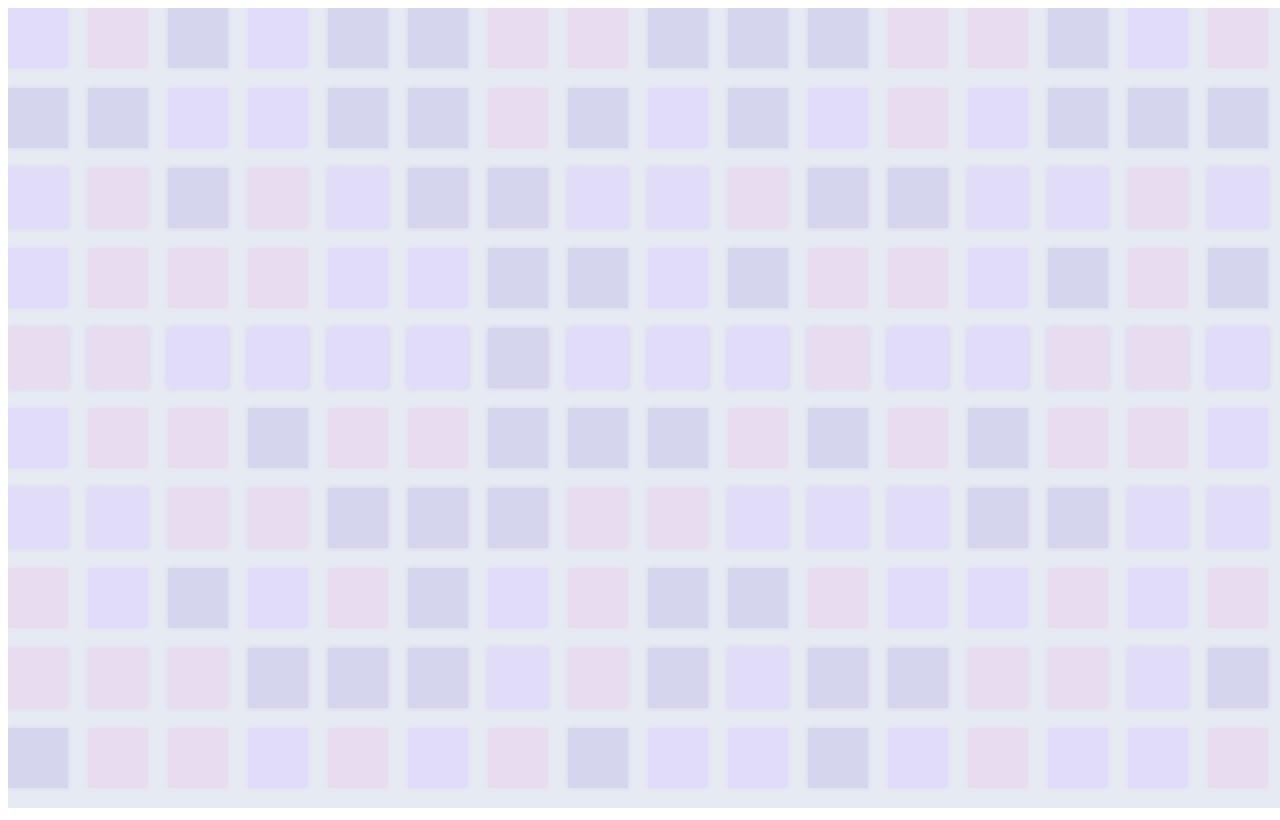
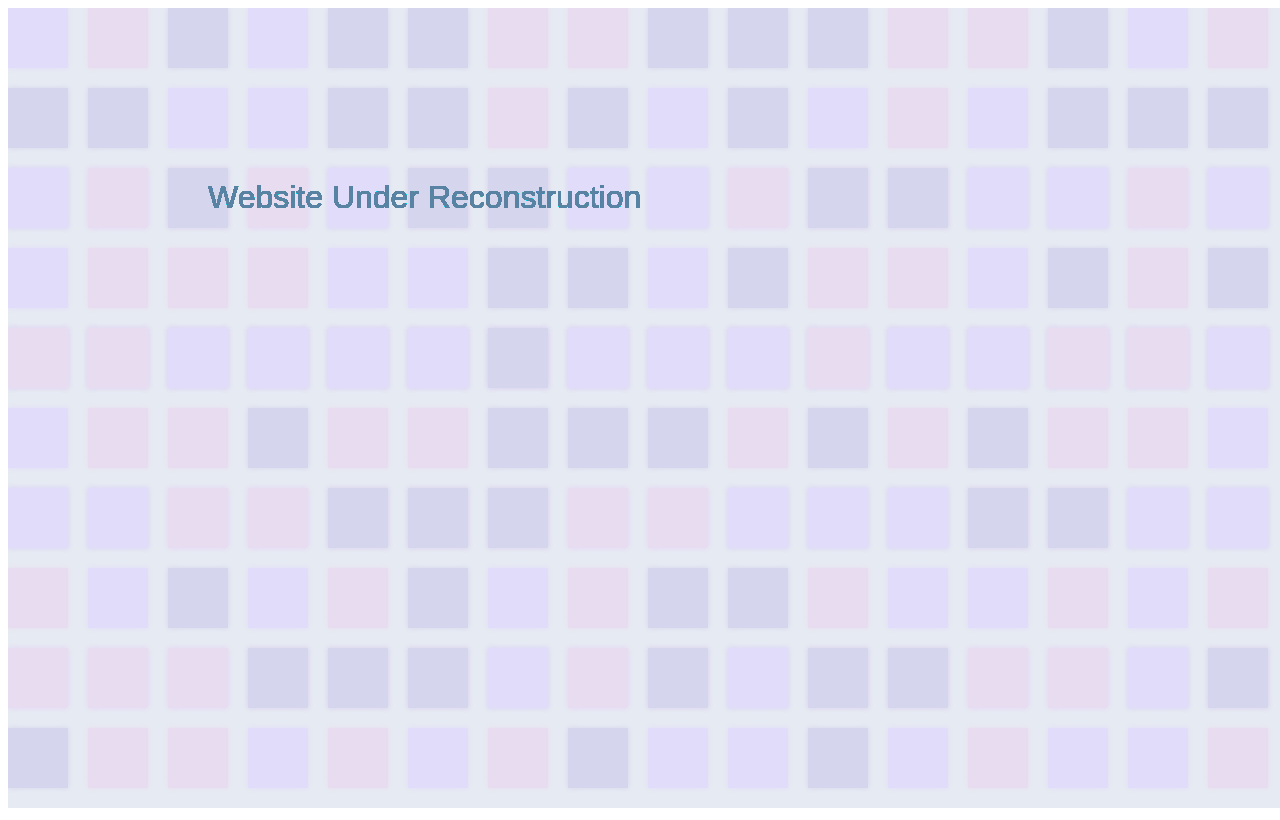
Before and after one commit to jessicacgu/jessicacgu.github.io, a plain HTML site: page index.html in a window 1280 px wide. Drawn offline with Linux system fonts and the light colour scheme.

Commit message:
Pushed the final background on master. Need to add Content. Put a Reconstruction sign

```diff
--- a/index.html
+++ b/index.html
@@ -120,6 +120,9 @@
               faces_expr.push(e);
 
             }
+            ctx.fillStyle = "rgb(88, 131, 163)";
+            ctx.font = "16px Arial";
+            ctx.fillText("Website Under Reconstruction", 100, 100);
           }
 
           // Changes the expressions of a few random faces at a time
@@ -137,6 +140,10 @@
                     exprs[faces_expr[face_num]]);
                 }
 
+                ctx.fillStyle = "rgb(88, 131, 163)";
+                ctx.font = "16px Arial";
+                ctx.fillText("Website Under Reconstruction", 100, 100);
+
                 face_num += 1;
               }
             }
```
